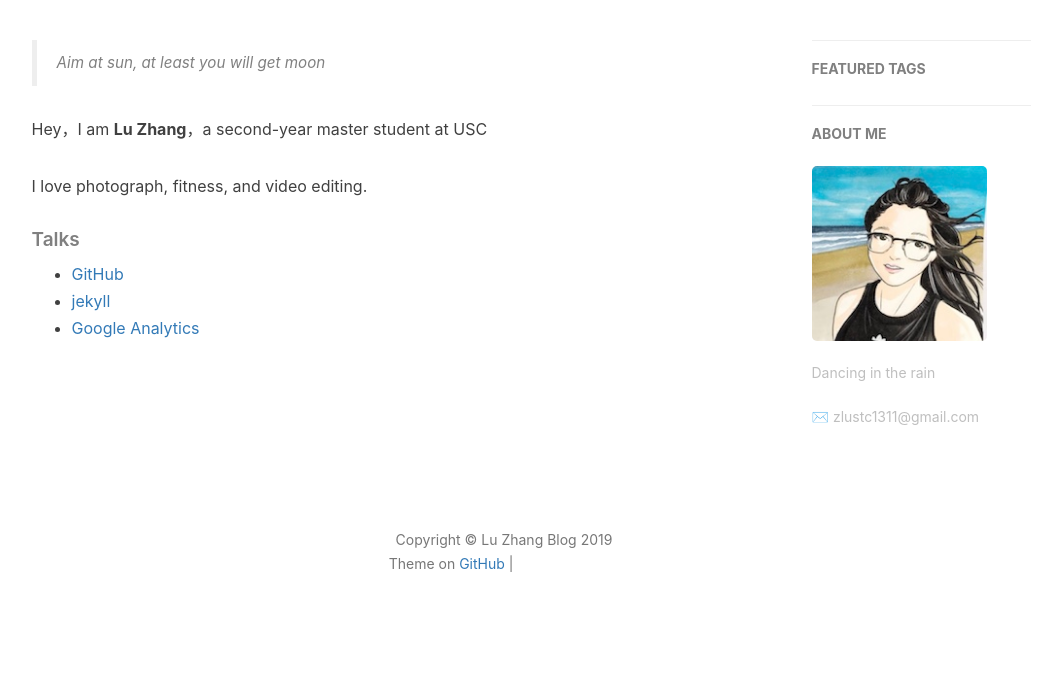
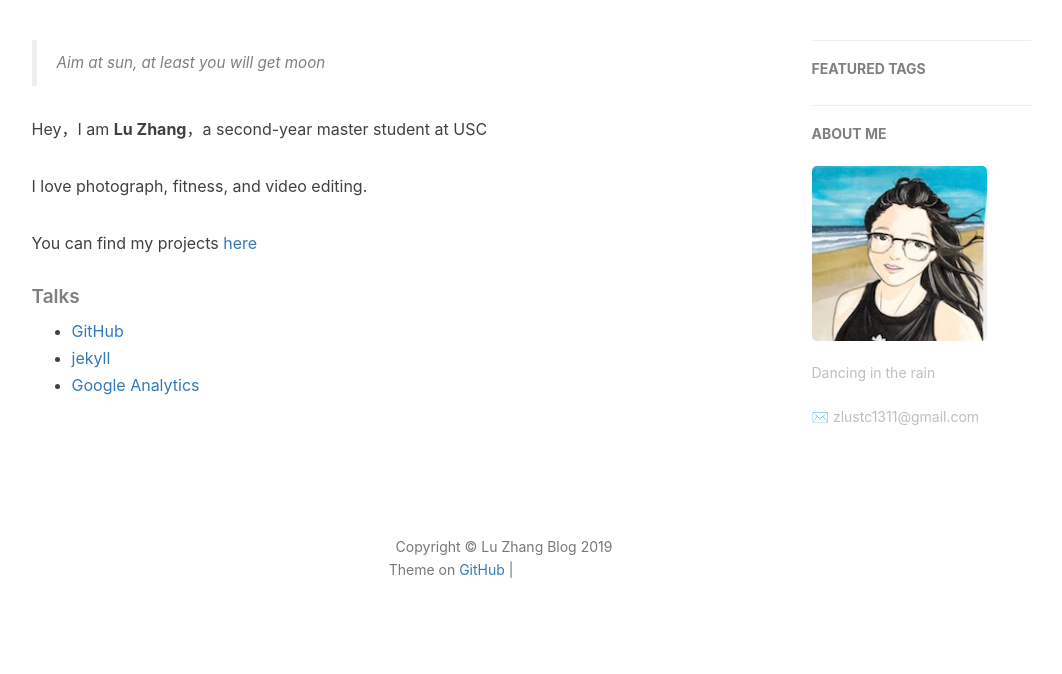
Before and after one commit to luiscoding/luiscoding2.github.io, a Jekyll site: the page built from about.html, in a window 1280 px wide. Shown: the part 418-1092 px from the top of the page, without its empty margins (136-1198 px from the left). Built offline with Jekyll 4.4.1, drawn with Linux system fonts in a browser that asks for light colours; nearby versions of some CDN libraries; comment, search, counter and statistics services are not loaded; grey boxes are pictures that could not be loaded.

Commit message:
homepage

```diff
--- a/about.html
+++ b/about.html
@@ -21,6 +21,7 @@
     <p>Hey，I am <strong>Lu Zhang</strong>，a second-year master student at USC</p>
 
     <p>I love photograph, fitness, and video editing.</p>
+    <p>You can find my projects <a href = "https://luzhang1311.github.io/" >here</a></p>
 
     <p></p>
 
```
Also changed, not shown: _posts/2019-04-04-TensorFlow Note 2.md (added), 1 other file.
